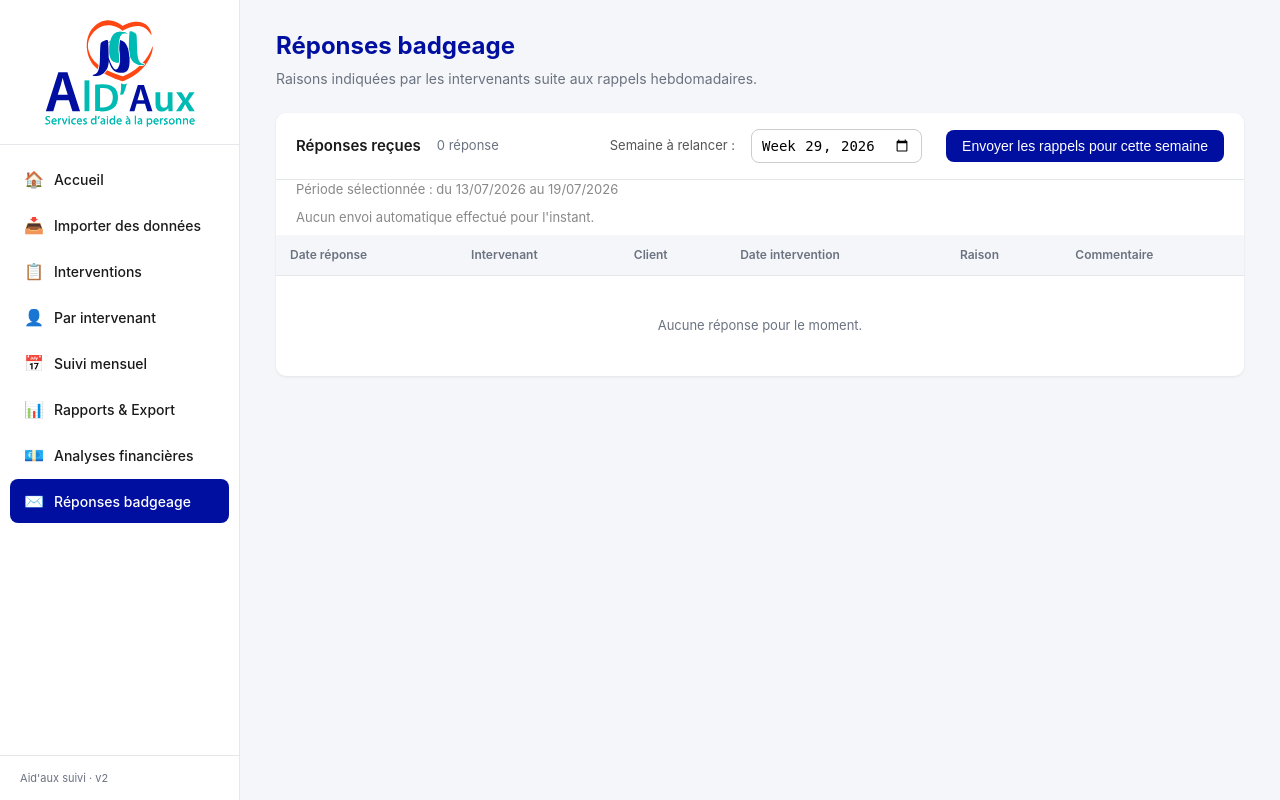
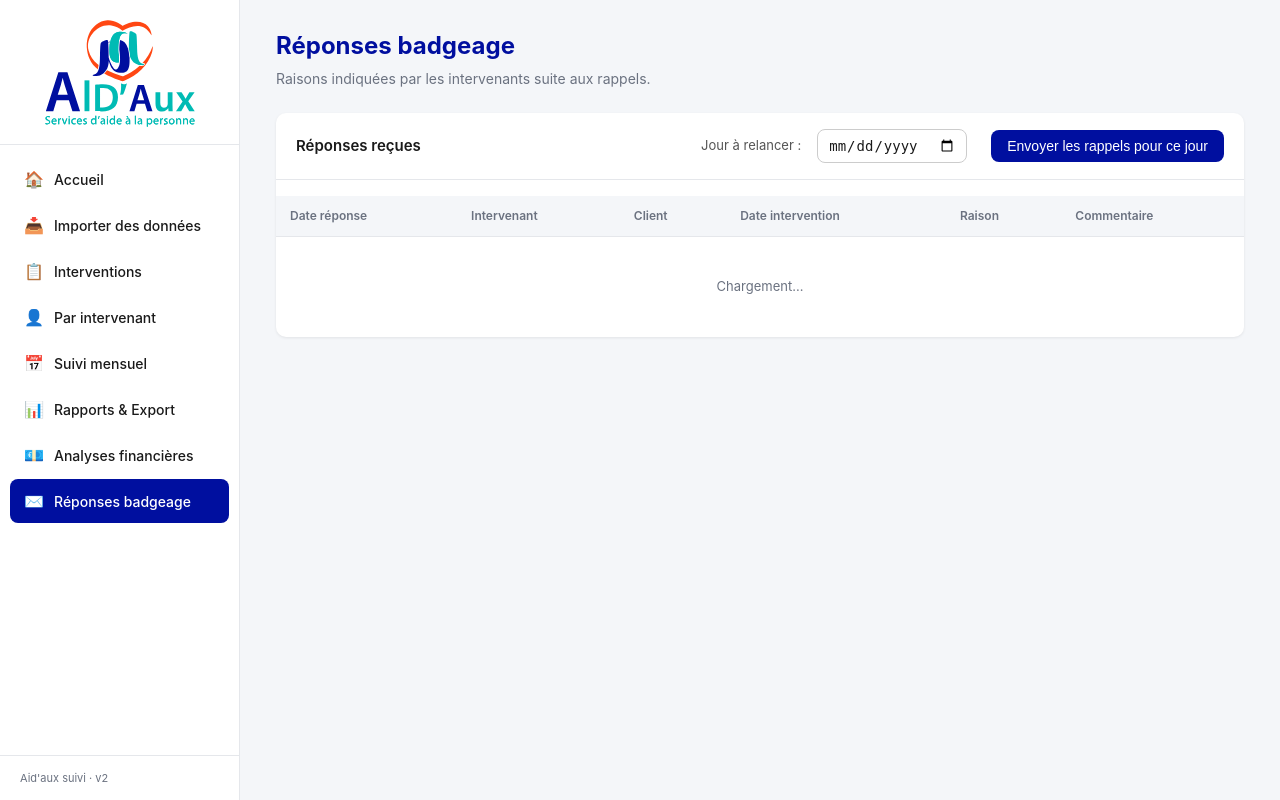
Before and after one commit to leagoetz68-rgb/aidaux-suivi, a Flask app: page /reponses in a window 1280 px wide. Run offline with Flask 3, Linux system fonts and the light colour scheme; the visitor is signed in with stand-in values (Sample User, id 1); data that the repository does not hold is empty; some libraries are stand-ins or nearby versions.

Commit message:
Update reponses.html

```diff
--- a/templates/reponses.html
+++ b/templates/reponses.html
@@ -1,6 +1,6 @@
 {% extends "base.html" %}
 {% block page_title %}Réponses badgeage{% endblock %}
-{% block page_subtitle %}Raisons indiquées par les intervenants suite aux rappels hebdomadaires.{% endblock %}
+{% block page_subtitle %}Raisons indiquées par les intervenants suite aux rappels.{% endblock %}
 
 {% block content %}
 
@@ -8,11 +8,11 @@
   <div class="table-header">
     <h3>Réponses reçues</h3>
     <span class="table-count" id="count"></span>
-    <label for="input-semaine" style="margin-left:auto;font-size:13px;color:#555">Semaine à relancer :</label>
-    <input type="week" id="input-semaine" style="border-radius:8px;border:1px solid #ccc;padding:7px 10px;font-size:14px">
-    <button id="btn-envoyer" type="button" style="margin-left:8px;background:#000F9F;color:#fff;border:none;padding:8px 16px;border-radius:8px;font-size:14px;cursor:pointer">Envoyer les rappels pour cette semaine</button>
+    <label for="input-jour" style="margin-left:auto;font-size:13px;color:#555">Jour à relancer :</label>
+    <input type="date" id="input-jour" style="border-radius:8px;border:1px solid #ccc;padding:7px 10px;font-size:14px">
+    <button id="btn-envoyer" type="button" style="margin-left:8px;background:#000F9F;color:#fff;border:none;padding:8px 16px;border-radius:8px;font-size:14px;cursor:pointer">Envoyer les rappels pour ce jour</button>
   </div>
-  <div id="semaine-resume" style="padding:0 20px 8px;font-size:13px;color:#888"></div>
+  <div id="jour-resume" style="padding:0 20px 8px;font-size:13px;color:#888"></div>
   <div id="dernier-envoi" style="padding:0 20px 8px;font-size:13px;color:#888"></div>
   <div id="envoi-resultat" style="padding:0 20px;font-size:14px;color:#444"></div>
   <div class="table-wrap">
@@ -28,5 +28,5 @@
 {% endblock %}
 
 {% block scripts %}
-<script src="/static/reponses.js?v=1"></script>
+<script src="/static/reponses.js?v=2"></script>
 {% endblock %}
```
